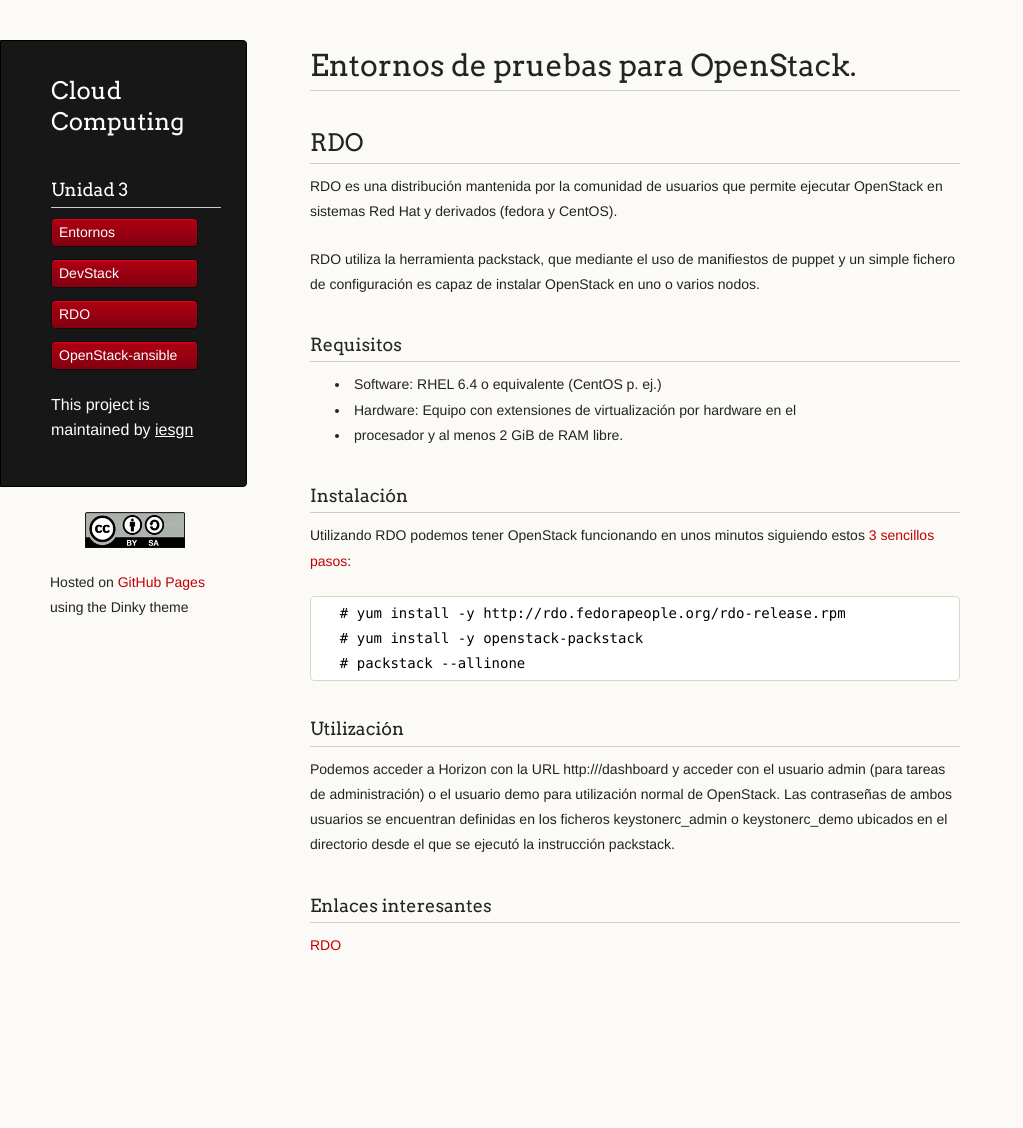
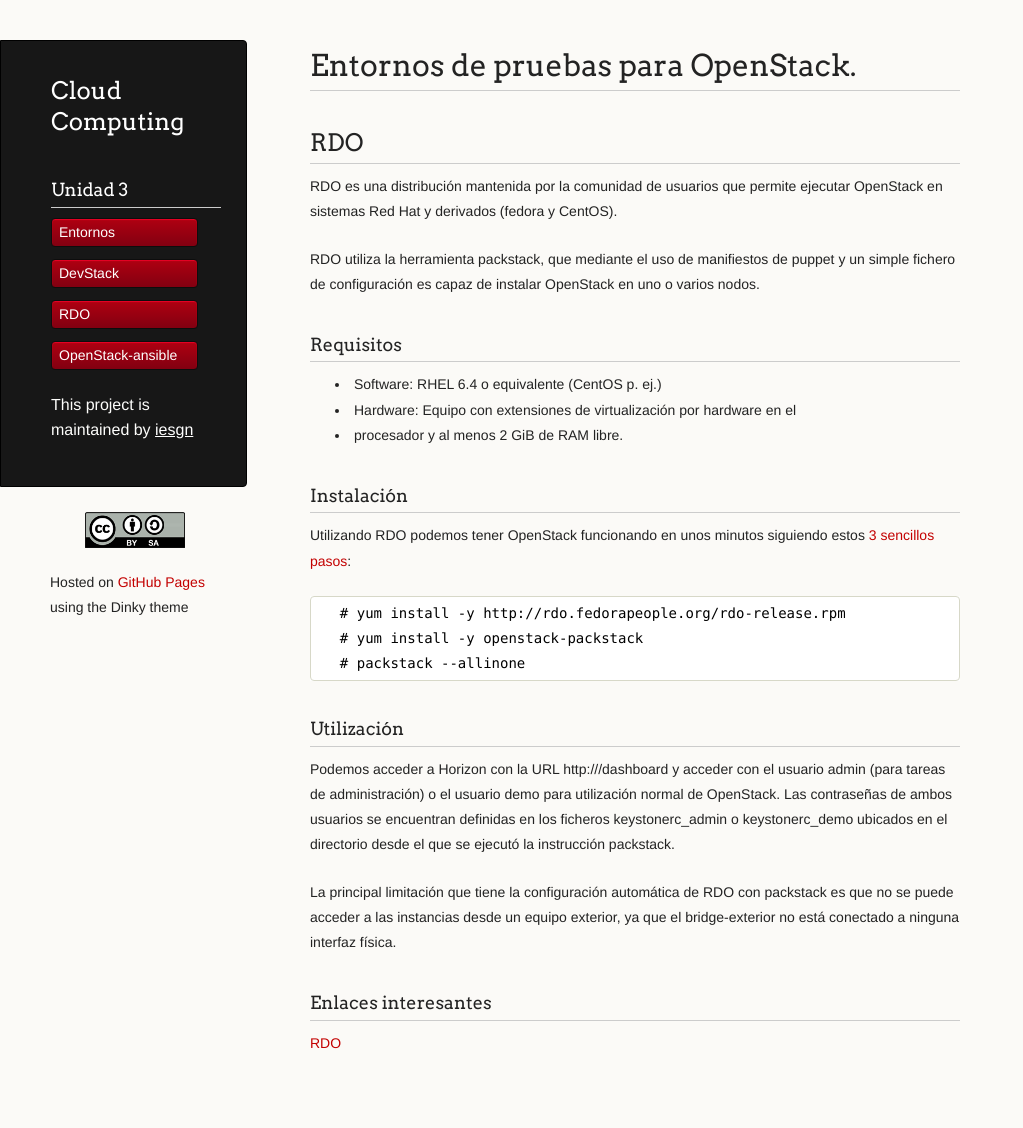
Before and after one commit to iesgn/cloud, a Jekyll site: the page built from curso/u3/rdo.md, in a window 1280 px wide. Shown: the whole page, without its empty margins (0-1023 px from the left). Built offline with Jekyll 4.4.1, drawn with Linux system fonts in a browser that asks for light colours; before the commit the page ends 1030 px from its top, so only the background shows below that.

Commit message:
Limitaciones de RDO packstack

```diff
--- a/curso/u3/rdo.md
+++ b/curso/u3/rdo.md
@@ -37,6 +37,10 @@ utilización normal de OpenStack. Las contraseñas de ambos usuarios se encuentr
 definidas en los ficheros keystonerc_admin o keystonerc_demo ubicados en el
 directorio desde el que se ejecutó la instrucción packstack.
 
+La principal limitación que tiene la configuración automática de RDO con
+packstack es que no se puede acceder a las instancias desde un equipo exterior,
+ya que el bridge-exterior no está conectado a ninguna interfaz física.
+
 ### Enlaces interesantes
 
 [RDO](http://openstack.redhat.com/Main_Page)
```
